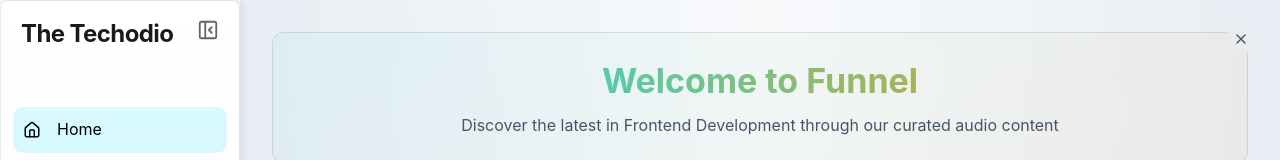
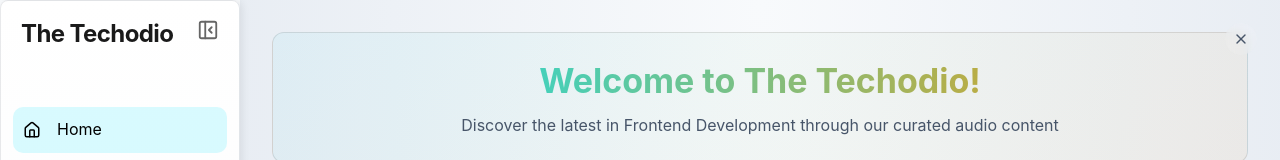
Before and after one commit to daorbit/the-techodio, a React (Vite) app: page / in a window 1280 px wide. Shown: the top 160 px of the page. Built offline with nearby package versions, Linux system fonts and the light colour scheme; no server answers.

Commit message:
Update favicon references and manifest short name; modify welcome message in Home component

```diff
--- a/index.html
+++ b/index.html
@@ -32,7 +32,7 @@
       property="og:description"
       content="Listen to engaging podcasts on various topics."
     />
-    <meta property="og:image" content="/funnel.png" />
+    <meta property="og:image" content="/lightFavicon.png" />
     <!-- Twitter -->
     <meta name="twitter:card" content="summary_large_image" />
     <meta name="twitter:url" content="https://fe-podcast.vercel.app/" />
@@ -41,14 +41,14 @@
       name="twitter:description"
       content="Listen to engaging podcasts on various topics."
     />
-    <meta name="twitter:image" content="/funnel.png" />
+    <meta name="twitter:image" content="/lightFavicon.png" />
     <link rel="manifest" href="/manifest.json" />
 
     <!-- for ios -->
     <meta name="apple-mobile-web-app-capable" content="yes" />
     <meta name="apple-mobile-web-app-status-bar-style" content="default" />
     <meta name="apple-mobile-web-app-title" content="The Techodio" />
-    <link rel="apple-touch-icon" href="/funnel.png" />
+    <link rel="apple-touch-icon" href="/lightFavicon.png" />
   </head>
   <body>
     <div id="root"></div>
--- a/src/components/Home.tsx
+++ b/src/components/Home.tsx
@@ -74,7 +74,7 @@
               mb: 1,
             }}
           >
-            Welcome to Funnel
+            Welcome to The Techodio!
           </Typography>
           <Typography
             variant="body1"
```
Also changed, not shown: public/manifest.json.
